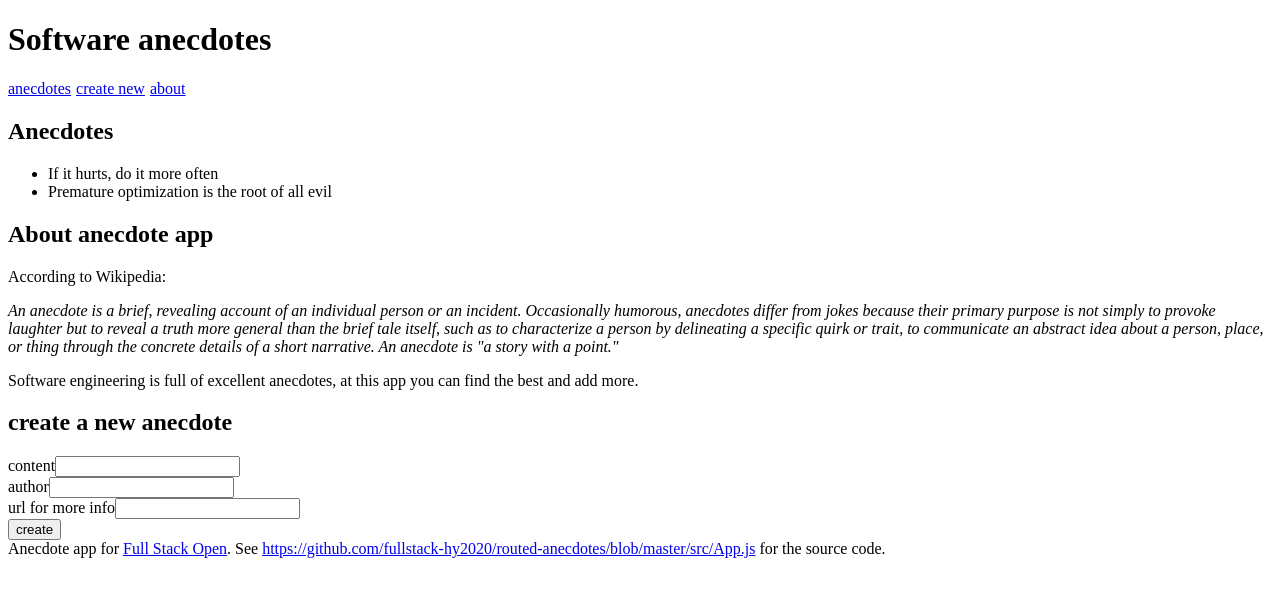
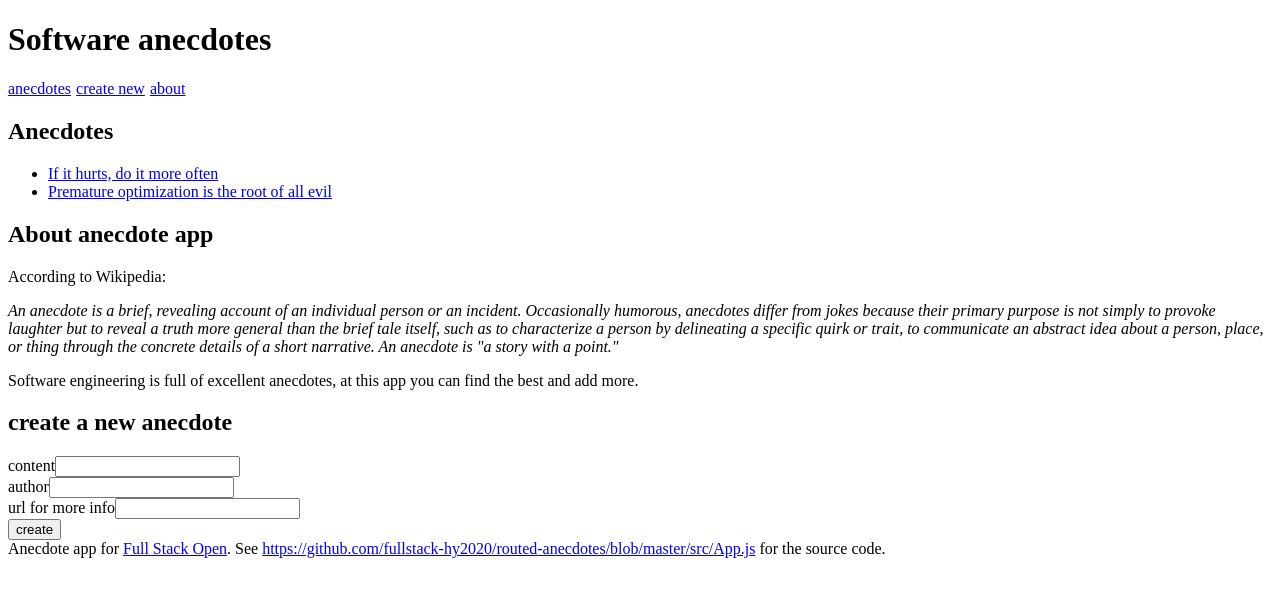
Before and after one commit to Yaro101/FSO_Osaan_7, a React (Vite) app: page / in a window 1280 px wide. Shown: the top 596 px of the page. Built offline with nearby package versions, Linux system fonts and the light colour scheme.

Commit message:
lisätty linkki jokaiseen 'list' elementtiin

```diff
--- a/src/components/AnecdoteList.jsx
+++ b/src/components/AnecdoteList.jsx
@@ -1,4 +1,5 @@
 import PropTypes from 'prop-types'
+import { Link } from 'react-router-dom';
 
 export const AnecdoteList = ({ anecdotes }) => {
   return (
@@ -6,7 +7,7 @@ export const AnecdoteList = ({ anecdotes }) => {
       <h2>Anecdotes</h2>
       <ul>
         {anecdotes.map((anecdote) => (
-          <li key={anecdote.id}>{anecdote.content}</li>
+          <li key={anecdote.id}><Link to={`/anecdotes/${anecdote.id}`}>{anecdote.content}</Link></li>
         ))}
       </ul>
     </div>
```
